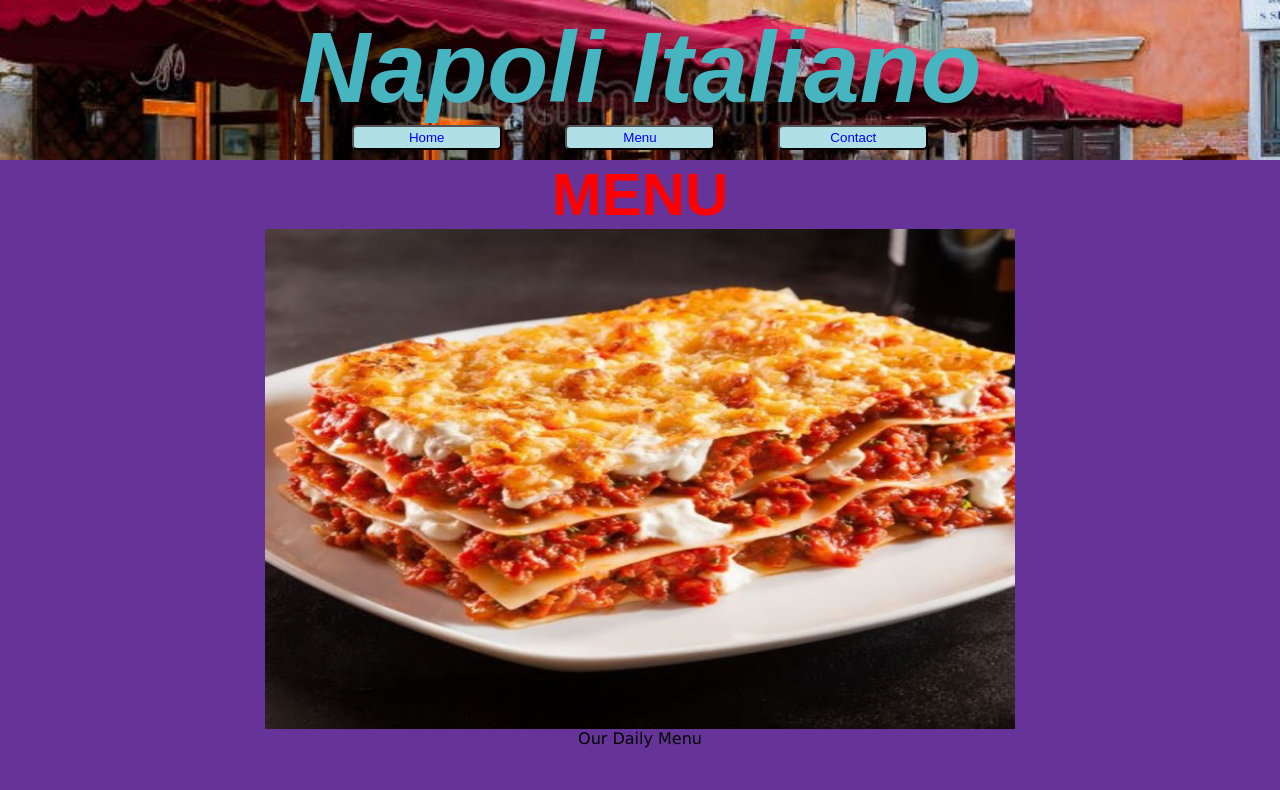
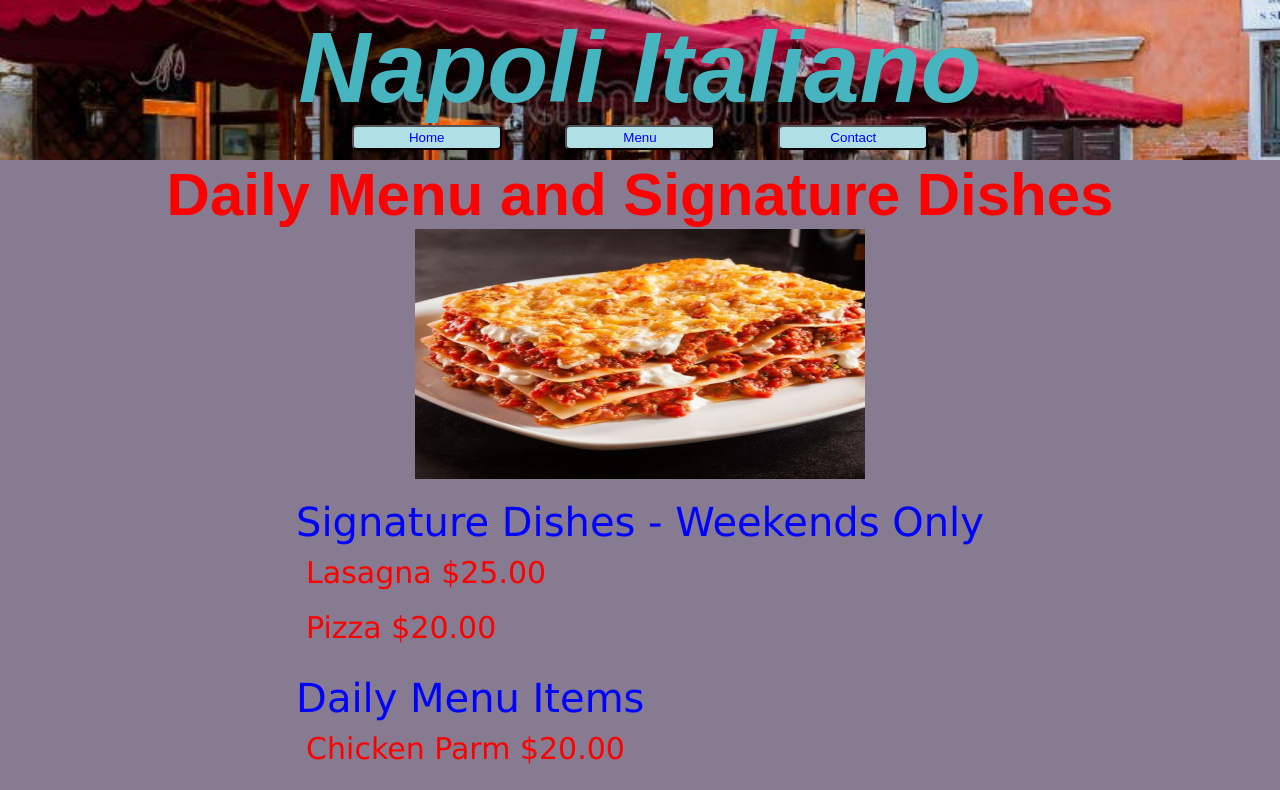
Before and after one commit to srmatheny/RestaurantProject, a website built with webpack: page src/template.html in a window 1280 px wide. Both pictures are taken after a click on the button "Menu". Shown: the top 790 px of the page. Built offline with nearby package versions, Linux system fonts and the light colour scheme; a web font is replaced by a local one.

Commit message:
All "tabs" complete, minimal artistic  effort

```diff
--- a/src/contact.js
+++ b/src/contact.js
@@ -0,0 +1,25 @@
+
+import contactImg from "./img/contact.jpg";
+
+
+const contentDiv = document.querySelector(".content");
+
+
+export default function loadContact() {
+
+    const newHeaderText = document.createElement("h1");
+    newHeaderText.classList.add("hdText");
+    var t = document.createTextNode("Contact Us (Mario Luigo Italiano)");
+    var s = document.createTextNode("555-555-1234 mario@emailurl.com");
+    newHeaderText.appendChild(t);
+    newHeaderText.appendChild(s);
+    contentDiv.appendChild(newHeaderText);
+
+    const image = document.createElement("img");
+    image.src = contactImg;
+    image.width = "250";
+    image.height = "250";
+    contentDiv.appendChild(image);
+
+
+}
--- a/src/index.js
+++ b/src/index.js
@@ -16,24 +16,29 @@ import {greeting} from "./greeting.js";
 loadHome();
 
 
-// home tab
+// home
 const homeButton = document.querySelector(".homeBtn");
 homeButton.addEventListener("click", () => {
     clearContent();
     loadHome();
 });
 
-//menu tab
+//menu
 const menuButton = document.querySelector(".menuBtn");
 menuButton.addEventListener("click", () => {
     clearContent();
     loadMenu();
 });
 
-
+//contact
+const contactButton = document.querySelector(".contactBtn");
+contactButton.addEventListener("click", () => {
+    clearContent();
+    loadContact();
+});
 
 function clearContent() {
     const contentBox = document.querySelector(".content");
     contentBox.replaceChildren();
     return;
-}
+};
--- a/src/menu.js
+++ b/src/menu.js
@@ -1,5 +1,8 @@
 
 import foodImg from "./img/food.jpg";
+import pizzaImg from "./img/pizza.png";
+
+
 
 const contentDiv = document.querySelector(".content");
 
@@ -8,30 +11,83 @@ export default function loadMenu() {
 
     const newHeaderText = document.createElement("h1");
     newHeaderText.classList.add("hdText");
-    var t = document.createTextNode("MENU");
+    var t = document.createTextNode("Daily Menu and Signature Dishes");
     newHeaderText.appendChild(t);
     contentDiv.appendChild(newHeaderText);
 
     const image = document.createElement("img");
     image.src = foodImg;
-    image.width = "750";
-    image.height = "500";
+    image.width = "450";
+    image.height = "250";
     contentDiv.appendChild(image);
 
-    const newMenu = document.createElement("p");
-    newMenu.classList.add("menu");
-    newMenu.innerText = "Our Daily Menu"
-    contentDiv.appendChild(newMenu);
+
 
     const menuContainer = document.createElement("div");
     menuContainer.classList.add("menu-container");
 
+    //Sig Dishes
+    const dishHeader = document.createElement("p");
+    dishHeader.classList.add("menu-header");
+    dishHeader.innerText = "Signature Dishes - Weekends Only"
+    menuContainer.appendChild(dishHeader);
 
-    //add food list and append to container
+    const dishList = document.createElement("ul");
+    dishList.classList.add("dish-list");
+    menuContainer.appendChild(dishList);
 
-    //add wine list and append to container
+    const lasa = document.createElement("li");
+    lasa.classList.add("dish-list-item");
+    lasa.innerText = "Lasagna $25.00";
+    dishList.appendChild(lasa);
+
+    const pizza = document.createElement("li");
+    pizza.classList.add("dish-list-item");
+    pizza.innerText = "Pizza $20.00";
+    dishList.appendChild(pizza);
+
+    //Reg Menu
+    const dailyHeader = document.createElement("p");
+    dailyHeader.classList.add("menu-header");
+    dailyHeader.innerText = "Daily Menu Items"
+    menuContainer.appendChild(dailyHeader);
+
+    const dailyList = document.createElement("ul");
+    dailyList.classList.add("dish-list");
+    menuContainer.appendChild(dailyList);
+
+    const chickenParm = document.createElement("li");
+    chickenParm.classList.add("dish-list-item");
+    chickenParm.innerText = "Chicken Parm $20.00";
+    dailyList.appendChild(chickenParm);
+
+    const eggplantParm = document.createElement("li");
+    eggplantParm.classList.add("dish-list-item");
+    eggplantParm.innerText = "Eggplant Parm $20.00";
+    dailyList.appendChild(eggplantParm);
+
+    //WineList
+    const wineHeader = document.createElement("p");
+    wineHeader.classList.add("menu-header");
+    wineHeader.innerText = "Wine List"
+    menuContainer.appendChild(wineHeader);
+
+    const wineList = document.createElement("ul");
+    wineList.classList.add("dish-list");
+    menuContainer.appendChild(wineList);
+
+    const cab = document.createElement("li");
+    cab.classList.add("dish-list-item");
+    cab.innerText = "Cabernet $5.00 glass or $50.00 bottle";
+    wineList.appendChild(cab);
+
+    const merlot = document.createElement("li");
+    merlot.classList.add("dish-list-item");
+    merlot.innerText = "Merlot $4.00 glass or $40.00 bottle";
+    wineList.appendChild(merlot);
 
 
+    contentDiv.appendChild(menuContainer);
 
 
 
--- a/src/styles.css
+++ b/src/styles.css
@@ -20,7 +20,7 @@
 }
 
 body {
-  background-color: rebeccapurple;
+  background-color: rgb(134, 123, 145);
   font-family: 'Lucida Sans', 'Lucida Sans Regular', 'Lucida Grande', 'Lucida Sans Unicode', Geneva, Verdana, sans-serif;
 }
 
@@ -90,3 +90,20 @@ nav button {
 .blurb {
     padding-top: 15px;
 }
+
+.menu-header {
+    font-size: 40px;
+    padding-top: 20px;
+}
+
+.menu-header {
+    color: blue;
+}
+.dish-list {
+    list-style-type: none;
+}
+.dish-list-item {
+    color: red;
+    font-size: 30px;
+    padding: 10px;
+}
```
Also changed, not shown: src/img/contact.jpg (added), 2 other files.
